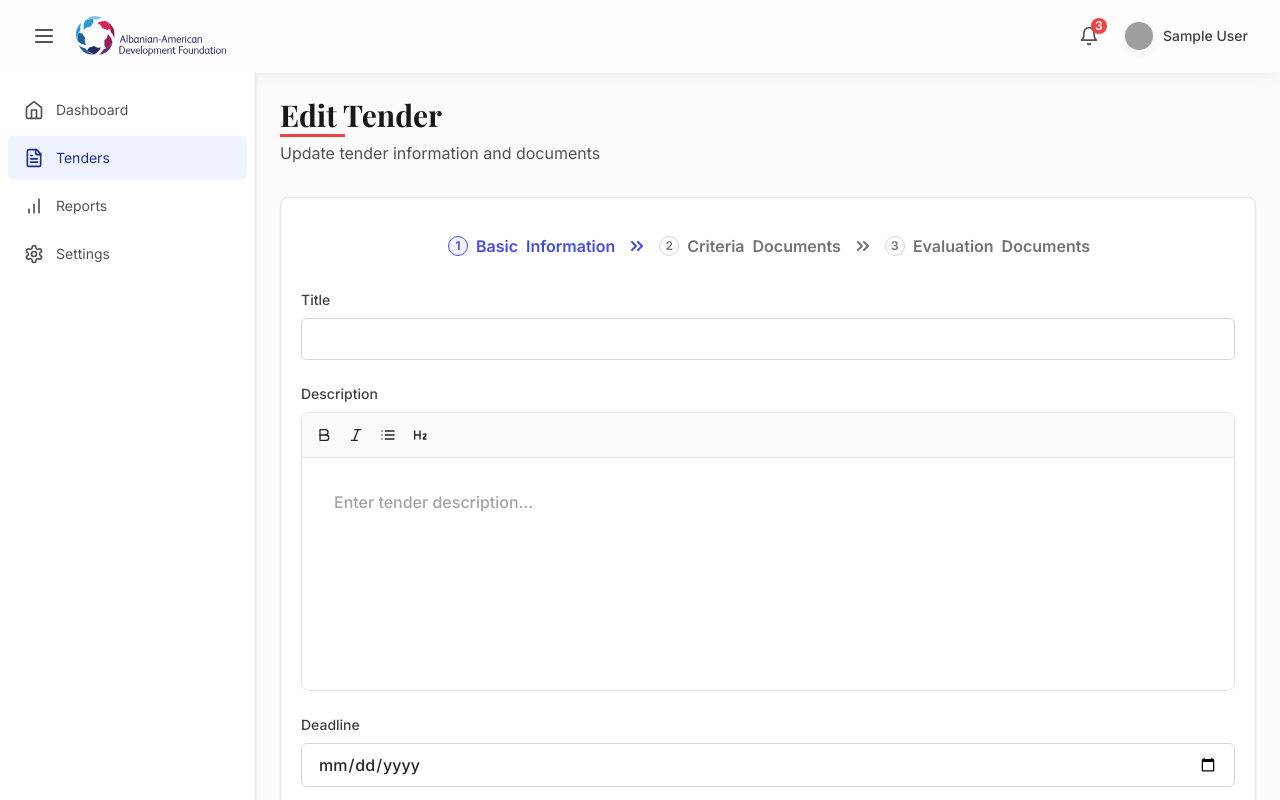
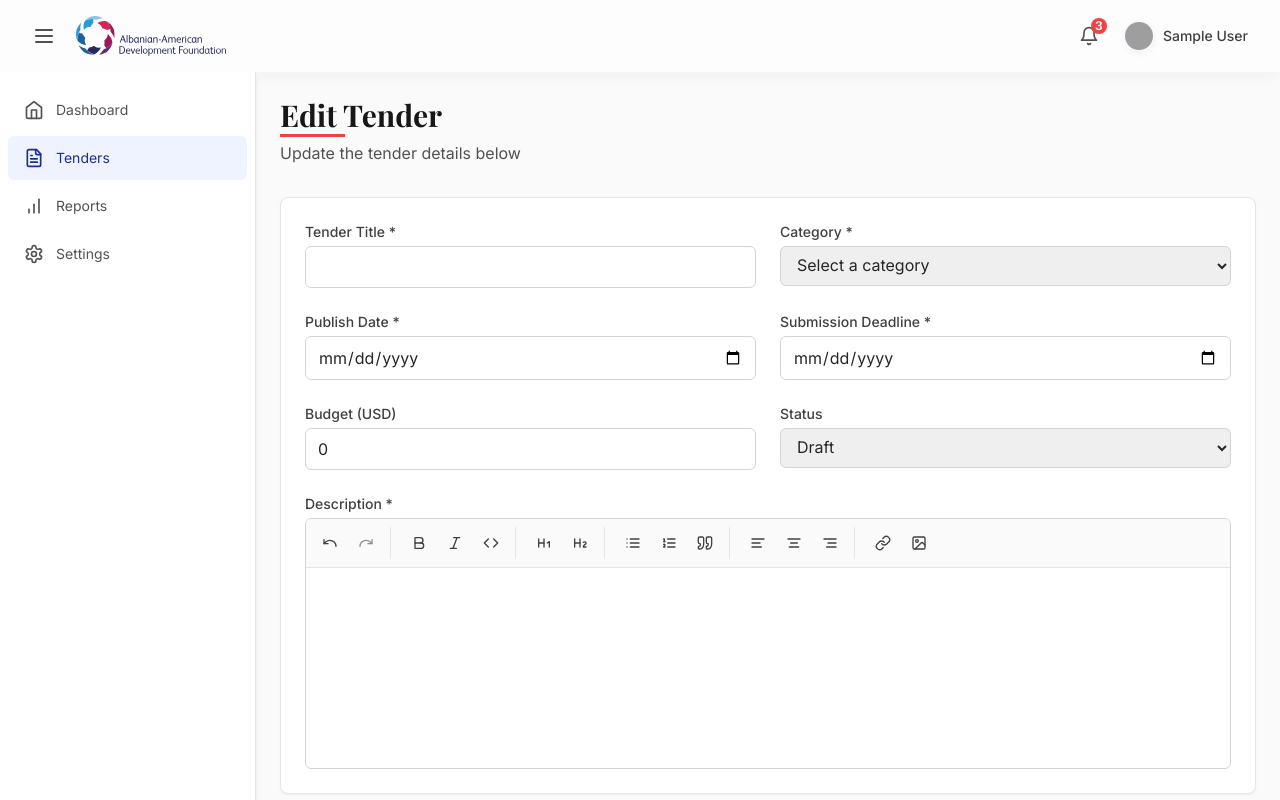
Before and after one commit to xCloud-al/tendex, a React (Vite) app in the folder frontend/: page /tenders/1/edit in a window 1280 px wide. Shown: the top 800 px of the page. Built offline with nearby package versions, Linux system fonts and the light colour scheme; sample sign-in values are in the browser's storage; grey boxes are pictures that could not be loaded.

Commit message:
fixed rich text editor on tender edit

```diff
--- a/frontend/src/components/RichTextEditor.tsx
+++ b/frontend/src/components/RichTextEditor.tsx
@@ -8,6 +8,7 @@ import {
   Image as ImageIcon, Heading1, Heading2, Quote,
   AlignLeft, AlignCenter, AlignRight, Code, Undo, Redo
 } from 'lucide-react';
+import { useEffect } from 'react';
 
 interface RichTextEditorProps {
   value: string;
@@ -251,60 +252,25 @@ const RichTextEditor: React.FC<RichTextEditorProps> = ({ value, onChange, placeh
       }),
       Placeholder.configure({
         placeholder,
-        emptyEditorClass: 'before:content-[attr(data-placeholder)] before:text-neutral-400 before:float-left before:pointer-events-none',
       }),
     ],
     content: value,
     onUpdate: ({ editor }) => {
       onChange(editor.getHTML());
     },
-    editorProps: {
-      attributes: {
-        class: 'prose prose-sm focus:outline-none max-w-none min-h-[200px] p-4 text-base font-medium',
-      },
-    },
   });
 
-  if (!editor) {
-    return null;
-  }
+  // Update editor content when value prop changes
+  useEffect(() => {
+    if (editor && value !== editor.getHTML()) {
+      editor.commands.setContent(value);
+    }
+  }, [value, editor]);
 
   return (
-    <div className="border border-neutral-200 rounded-lg overflow-hidden">
-      <div className="border-b border-neutral-200 bg-neutral-50 p-2 flex flex-wrap gap-1">
-        <button
-          onClick={() => editor.chain().focus().toggleBold().run()}
-          className={`p-1.5 rounded hover:bg-neutral-200 ${editor.isActive('bold') ? 'bg-neutral-200' : ''}`}
-          title="Bold"
-        >
-          <Bold className="h-4 w-4" />
-        </button>
-        <button
-          onClick={() => editor.chain().focus().toggleItalic().run()}
-          className={`p-1.5 rounded hover:bg-neutral-200 ${editor.isActive('italic') ? 'bg-neutral-200' : ''}`}
-          title="Italic"
-        >
-          <Italic className="h-4 w-4" />
-        </button>
-        <button
-          onClick={() => editor.chain().focus().toggleBulletList().run()}
-          className={`p-1.5 rounded hover:bg-neutral-200 ${editor.isActive('bulletList') ? 'bg-neutral-200' : ''}`}
-          title="Bullet List"
-        >
-          <List className="h-4 w-4" />
-        </button>
-        <button
-          onClick={() => editor.chain().focus().toggleHeading({ level: 2 }).run()}
-          className={`p-1.5 rounded hover:bg-neutral-200 ${editor.isActive('heading', { level: 2 }) ? 'bg-neutral-200' : ''}`}
-          title="Heading 2"
-        >
-          <Heading2 className="h-4 w-4" />
-        </button>
-      </div>
-      <EditorContent
-        editor={editor}
-        className="prose prose-sm max-w-none p-4 min-h-[200px] focus:outline-none"
-      />
+    <div className="border border-neutral-300 rounded-md overflow-hidden">
+      <MenuBar editor={editor} />
+      <EditorContent editor={editor} className="prose max-w-none p-4 min-h-[200px]" />
     </div>
   );
 };
--- a/frontend/src/pages/TenderEdit.tsx
+++ b/frontend/src/pages/TenderEdit.tsx
@@ -1,323 +1,223 @@
-import { useState, useEffect } from 'react';
-import { ArrowRight, ArrowLeft, Upload } from 'lucide-react';
-import { useNavigate, useParams } from 'react-router-dom';
+import React, { useState, useEffect } from 'react';
+import { useParams, useNavigate } from 'react-router-dom';
 import { mockTenders } from '../data/mockData';
 import RichTextEditor from '../components/RichTextEditor';
+import { ToastContext } from '../components/Layout';
+import { useContext } from 'react';
 
 interface TenderFormData {
-  basicInfo: {
   title: string;
   description: string;
+  publishDate: string;
   deadline: string;
-    budget: string;
-  };
-  criteria: {
-    documents: File[];
-  };
-  evaluation: {
-    documents: File[];
-  };
+  status: string;
+  budget: number;
+  category: string;
+  documents: any[];
 }
 
-interface TenderEditProps {
-  initialData?: {
-    id: string;
-    title: string;
-    description: string;
-    deadline: string;
-    budget: string;
-    status: string;
-  };
-}
-
-const TenderEdit: React.FC<TenderEditProps> = ({ initialData }) => {
+const TenderEdit: React.FC = () => {
+  const { id } = useParams<{ id: string }>();
   const navigate = useNavigate();
-  const { id } = useParams();
-  const [currentStep, setCurrentStep] = useState(1);
+  const { addToast } = useContext(ToastContext);
   const [formData, setFormData] = useState<TenderFormData>({
-    basicInfo: {
     title: '',
     description: '',
+    publishDate: '',
     deadline: '',
-      budget: '',
-    },
-    criteria: {
-      documents: [],
-    },
-    evaluation: {
-      documents: [],
-    },
+    status: '',
+    budget: 0,
+    category: '',
+    documents: []
   });
 
   useEffect(() => {
-    if (initialData) {
+    if (id) {
+      const tender = mockTenders.find(t => t.id === id);
+      if (tender) {
+        setFormData({
+          title: tender.title,
+          description: tender.description || '',
+          publishDate: tender.publishDate,
+          deadline: tender.deadline,
+          status: tender.status,
+          budget: tender.budget,
+          category: tender.category,
+          documents: tender.documents || []
+        });
+      }
+    }
+  }, [id]);
+
+  const handleDescriptionChange = (content: string) => {
     setFormData(prev => ({
       ...prev,
-        basicInfo: {
-          title: initialData.title,
-          description: initialData.description,
-          deadline: initialData.deadline,
-          budget: initialData.budget,
-        }
+      description: content
     }));
-    } else if (id) {
-      // If no initialData provided but we have an ID, fetch from mock data
-      const tender = mockTenders.find(t => t.id === id);
-      if (tender) {
-        setFormData(prev => ({
-          ...prev,
-          basicInfo: {
-            title: tender.title,
-            description: tender.description,
-            deadline: tender.deadline,
-            budget: tender.budget || '',
-          }
-        }));
-      }
-    }
-  }, [initialData, id]);
-
-  const handleBasicInfoChange = (e: React.ChangeEvent<HTMLInputElement | HTMLTextAreaElement>) => {
-    setFormData({
-      ...formData,
-      basicInfo: {
-        ...formData.basicInfo,
-        [e.target.name]: e.target.value,
-      },
-    });
-  };
-
-  const handleDescriptionChange = (value: string) => {
-    setFormData({
-      ...formData,
-      basicInfo: {
-        ...formData.basicInfo,
-        description: value,
-      },
-    });
-  };
-
-  const handleFileUpload = (e: React.ChangeEvent<HTMLInputElement>, type: 'criteria' | 'evaluation') => {
-    if (e.target.files) {
-      const files = Array.from(e.target.files);
-      setFormData({
-        ...formData,
-        [type]: {
-          documents: [...formData[type].documents, ...files],
-        },
-      });
-    }
-  };
-
-  const nextStep = () => {
-    setCurrentStep(currentStep + 1);
-  };
-
-  const prevStep = () => {
-    setCurrentStep(currentStep - 1);
   };
 
   const handleSubmit = (e: React.FormEvent) => {
     e.preventDefault();
+
+    // Validate form
+    if (!formData.title || !formData.description || !formData.publishDate || !formData.deadline) {
+      addToast('Please fill in all required fields', 'error');
+      return;
+    }
+
+    // Validate dates
+    const publishDate = new Date(formData.publishDate);
+    const deadline = new Date(formData.deadline);
+    const now = new Date();
+
+    if (publishDate < now) {
+      addToast('Publish date cannot be in the past', 'error');
+      return;
+    }
+
+    if (deadline <= publishDate) {
+      addToast('Deadline must be after publish date', 'error');
+      return;
+    }
+
     // TODO: Implement form submission
-    console.log('Updated tender data:', formData);
+    console.log('Form submitted:', formData);
+    addToast('Tender updated successfully!', 'success');
     navigate(`/tenders/${id}`);
   };
 
   return (
     <div className="animate-fade-in">
-      <div className="mb-8 flex flex-col sm:flex-row sm:items-center sm:justify-between">
+      <div className="mb-8">
+        <h1 className="text-3xl font-bold heading-underline mb-2">Edit Tender</h1>
+        <p className="text-neutral-600">Update the tender details below</p>
+      </div>
+
+      <form onSubmit={handleSubmit} className="space-y-6">
+        <div className="bg-white rounded-lg shadow-sm border border-neutral-200 p-6">
+          <div className="grid grid-cols-1 md:grid-cols-2 gap-6">
             <div>
-          <h1 className="text-3xl font-bold heading-underline mb-2">Edit Tender</h1>
-          <p className="text-neutral-600">Update tender information and documents</p>
+              <label htmlFor="title" className="block text-sm font-medium text-neutral-700 mb-1">
+                Tender Title *
+              </label>
+              <input
+                type="text"
+                id="title"
+                value={formData.title}
+                onChange={(e) => setFormData(prev => ({ ...prev, title: e.target.value }))}
+                className="w-full px-3 py-2 border border-neutral-300 rounded-md focus:outline-none focus:ring-2 focus:ring-primary-500 focus:border-transparent"
+                required
+              />
             </div>
+
+            <div>
+              <label htmlFor="category" className="block text-sm font-medium text-neutral-700 mb-1">
+                Category *
+              </label>
+              <select
+                id="category"
+                value={formData.category}
+                onChange={(e) => setFormData(prev => ({ ...prev, category: e.target.value }))}
+                className="w-full px-3 py-2 border border-neutral-300 rounded-md focus:outline-none focus:ring-2 focus:ring-primary-500 focus:border-transparent"
+                required
+              >
+                <option value="">Select a category</option>
+                <option value="education">Education</option>
+                <option value="healthcare">Healthcare</option>
+                <option value="infrastructure">Infrastructure</option>
+                <option value="technology">Technology</option>
+              </select>
             </div>
-      <div className="bg-white rounded-lg shadow-sm border border-neutral-200 p-5 mb-8">
-        <div className="mb-4">
-          <div className="flex justify-center">
-            <ol className="flex items-center w-full max-w-2xl p-3 space-x-2 text-sm font-semibold text-center text-neutral-500 bg-white rounded-lg sm:text-base sm:p-4 sm:space-x-4 rtl:space-x-reverse">
-              <li className={`flex items-center ${currentStep >= 1 ? 'text-primary-600' : 'text-neutral-500'}`}>
-                <span className={`flex items-center justify-center w-5 h-5 me-2 text-xs font-semibold border rounded-full shrink-0 ${currentStep === 1 ? 'border-primary-600 bg-primary-50' : 'border-neutral-300'}`}>
-                  1
-                </span>
-                Basic <span className="hidden sm:inline-flex sm:ms-2">Information</span>
-                <svg className="w-3 h-3 ms-2 sm:ms-4 rtl:rotate-180" aria-hidden="true" xmlns="http://www.w3.org/2000/svg" fill="none" viewBox="0 0 12 10">
-                  <path stroke="currentColor" strokeLinecap="round" strokeLinejoin="round" strokeWidth="2" d="m7 9 4-4-4-4M1 9l4-4-4-4"/>
-                </svg>
-              </li>
-              <li className={`flex items-center ${currentStep >= 2 ? 'text-primary-600' : 'text-neutral-500'}`}>
-                <span className={`flex items-center justify-center w-5 h-5 me-2 text-xs font-semibold border rounded-full shrink-0 ${currentStep === 2 ? 'border-primary-600 bg-primary-50' : 'border-neutral-300'}`}>
-                  2
-                </span>
-                Criteria <span className="hidden sm:inline-flex sm:ms-2">Documents</span>
-                <svg className="w-3 h-3 ms-2 sm:ms-4 rtl:rotate-180" aria-hidden="true" xmlns="http://www.w3.org/2000/svg" fill="none" viewBox="0 0 12 10">
-                  <path stroke="currentColor" strokeLinecap="round" strokeLinejoin="round" strokeWidth="2" d="m7 9 4-4-4-4M1 9l4-4-4-4"/>
-                </svg>
-              </li>
-              <li className={`flex items-center ${currentStep >= 3 ? 'text-primary-600' : 'text-neutral-500'}`}>
-                <span className={`flex items-center justify-center w-5 h-5 me-2 text-xs font-semibold border rounded-full shrink-0 ${currentStep === 3 ? 'border-primary-600 bg-primary-50' : 'border-neutral-300'}`}>
-                  3
-                </span>
-                Evaluation <span className="hidden sm:inline-flex sm:ms-2">Documents</span>
-              </li>
-            </ol>
+
+            <div>
+              <label htmlFor="publishDate" className="block text-sm font-medium text-neutral-700 mb-1">
+                Publish Date *
+              </label>
+              <input
+                type="date"
+                id="publishDate"
+                value={formData.publishDate}
+                onChange={(e) => setFormData(prev => ({ ...prev, publishDate: e.target.value }))}
+                className="w-full px-3 py-2 border border-neutral-300 rounded-md focus:outline-none focus:ring-2 focus:ring-primary-500 focus:border-transparent"
+                required
+              />
+            </div>
+
+            <div>
+              <label htmlFor="deadline" className="block text-sm font-medium text-neutral-700 mb-1">
+                Submission Deadline *
+              </label>
+              <input
+                type="date"
+                id="deadline"
+                value={formData.deadline}
+                onChange={(e) => setFormData(prev => ({ ...prev, deadline: e.target.value }))}
+                className="w-full px-3 py-2 border border-neutral-300 rounded-md focus:outline-none focus:ring-2 focus:ring-primary-500 focus:border-transparent"
+                required
+              />
+            </div>
+
+            <div>
+              <label htmlFor="budget" className="block text-sm font-medium text-neutral-700 mb-1">
+                Budget (USD)
+              </label>
+              <input
+                type="number"
+                id="budget"
+                value={formData.budget}
+                onChange={(e) => setFormData(prev => ({ ...prev, budget: Number(e.target.value) }))}
+                className="w-full px-3 py-2 border border-neutral-300 rounded-md focus:outline-none focus:ring-2 focus:ring-primary-500 focus:border-transparent"
+                min="0"
+                step="1000"
+              />
+            </div>
+
+            <div>
+              <label htmlFor="status" className="block text-sm font-medium text-neutral-700 mb-1">
+                Status
+              </label>
+              <select
+                id="status"
+                value={formData.status}
+                onChange={(e) => setFormData(prev => ({ ...prev, status: e.target.value }))}
+                className="w-full px-3 py-2 border border-neutral-300 rounded-md focus:outline-none focus:ring-2 focus:ring-primary-500 focus:border-transparent"
+              >
+                <option value="draft">Draft</option>
+                <option value="active">Active</option>
+                <option value="evaluation">In Evaluation</option>
+                <option value="completed">Completed</option>
+              </select>
             </div>
           </div>
 
-        <form onSubmit={handleSubmit} className="space-y-8">
-          {currentStep === 1 && (
-            <div className="space-y-6">
-              <div className="space-y-6">
-                <div>
-                  <label className="block text-sm font-medium text-neutral-700 mb-2">Title</label>
-                  <input
-                    type="text"
-                    name="title"
-                    value={formData.basicInfo.title}
-                    onChange={handleBasicInfoChange}
-                    className="w-full px-4 py-2 text-base font-medium border border-neutral-300 rounded-md focus:ring-2 focus:ring-primary-500 focus:border-primary-500 transition-colors"
-                    required
-                  />
-                </div>
-                <div>
-                  <label className="block text-sm font-medium text-neutral-700 mb-2">Description</label>
+          <div className="mt-6">
+            <label htmlFor="description" className="block text-sm font-medium text-neutral-700 mb-1">
+              Description *
+            </label>
             <RichTextEditor
-                    value={formData.basicInfo.description}
+              value={formData.description}
               onChange={handleDescriptionChange}
               placeholder="Enter tender description..."
             />
           </div>
-                <div>
-                  <label className="block text-sm font-medium text-neutral-700 mb-2">Deadline</label>
-                  <input
-                    type="date"
-                    name="deadline"
-                    value={formData.basicInfo.deadline}
-                    onChange={handleBasicInfoChange}
-                    className="w-full px-4 py-2 text-base font-medium border border-neutral-300 rounded-md focus:ring-2 focus:ring-primary-500 focus:border-primary-500 transition-colors"
-                    required
-                  />
         </div>
-                <div>
-                  <label className="block text-sm font-medium text-neutral-700 mb-2">Budget</label>
-                  <input
-                    type="text"
-                    name="budget"
-                    value={formData.basicInfo.budget}
-                    onChange={handleBasicInfoChange}
-                    className="w-full px-4 py-2 text-base font-medium border border-neutral-300 rounded-md focus:ring-2 focus:ring-primary-500 focus:border-primary-500 transition-colors"
-                    required
-                  />
-                </div>
-              </div>
-            </div>
-          )}
 
-          {currentStep === 2 && (
-            <div className="space-y-6">
-              <div className="border-2 border-dashed border-neutral-300 rounded-lg p-8 hover:border-primary-500 transition-colors">
-                <div className="text-center">
-                  <Upload className="mx-auto h-12 w-12 text-neutral-400" />
-                  <div className="mt-6">
-                    <label className="cursor-pointer inline-flex items-center px-4 py-2 bg-primary-50 text-primary-700 rounded-md border border-primary-200 hover:bg-primary-100 transition-colors">
-                      Upload Documents
-                      <input
-                        type="file"
-                        multiple
-                        className="hidden"
-                        onChange={(e) => handleFileUpload(e, 'criteria')}
-                      />
-                    </label>
-                  </div>
-                  <p className="mt-4 text-sm text-neutral-500">
-                    Upload criteria documents (PDF, DOC, DOCX)
-                  </p>
-                </div>
-              </div>
-              {formData.criteria.documents.length > 0 && (
-                <div className="mt-6">
-                  <h4 className="text-sm font-medium text-neutral-900 mb-4">Uploaded Files:</h4>
-                  <ul className="space-y-3">
-                    {formData.criteria.documents.map((file, index) => (
-                      <li key={index} className="flex items-center text-sm text-neutral-600 bg-neutral-50 px-4 py-2 rounded-md">
-                        {file.name}
-                      </li>
-                    ))}
-                  </ul>
-                </div>
-              )}
-            </div>
-          )}
-
-          {currentStep === 3 && (
-            <div className="space-y-6">
-              <div className="border-2 border-dashed border-neutral-300 rounded-lg p-8 hover:border-primary-500 transition-colors">
-                <div className="text-center">
-                  <Upload className="mx-auto h-12 w-12 text-neutral-400" />
-                  <div className="mt-6">
-                    <label className="cursor-pointer inline-flex items-center px-4 py-2 bg-primary-50 text-primary-700 rounded-md border border-primary-200 hover:bg-primary-100 transition-colors">
-                      Upload Documents
-                      <input
-                        type="file"
-                        multiple
-                        className="hidden"
-                        onChange={(e) => handleFileUpload(e, 'evaluation')}
-                      />
-                    </label>
-                  </div>
-                  <p className="mt-4 text-sm text-neutral-500">
-                    Upload evaluation documents (PDF, DOC, DOCX)
-                  </p>
-                </div>
-              </div>
-              {formData.evaluation.documents.length > 0 && (
-                <div className="mt-6">
-                  <h4 className="text-sm font-medium text-neutral-900 mb-4">Uploaded Files:</h4>
-                  <ul className="space-y-3">
-                    {formData.evaluation.documents.map((file, index) => (
-                      <li key={index} className="flex items-center text-sm text-neutral-600 bg-neutral-50 px-4 py-2 rounded-md">
-                        {file.name}
-                      </li>
-                    ))}
-                  </ul>
-                </div>
-              )}
-            </div>
-          )}
-
-          <div className="mt-10 flex justify-between">
-            {currentStep > 1 ? (
+        <div className="flex justify-end space-x-3">
           <button
             type="button"
-                onClick={prevStep}
-                className="inline-flex items-center px-4 py-2 bg-white text-neutral-700 rounded-md border border-neutral-300 hover:bg-neutral-50 transition-colors"
+            onClick={() => navigate(`/tenders/${id}`)}
+            className="px-4 py-2 border border-neutral-300 text-neutral-700 font-medium rounded-md hover:bg-neutral-50"
           >
-                <ArrowLeft className="w-5 h-5 mr-2" />
-                Previous
+            Cancel
           </button>
-            ) : (
-              <div></div>
-            )}
-            {currentStep < 3 ? (
-              <button
-                type="button"
-                onClick={nextStep}
-                className="inline-flex items-center px-4 py-2 bg-primary-50 text-primary-700 rounded-md border border-primary-200 hover:bg-primary-100 transition-colors"
-              >
-                Next
-                <ArrowRight className="w-5 h-5 ml-2" />
-              </button>
-            ) : (
           <button
             type="submit"
-                className="inline-flex items-center px-4 py-2 bg-primary-50 text-primary-700 rounded-md border border-primary-200 hover:bg-primary-100 transition-colors"
+            className="px-4 py-2 bg-primary-600 text-white font-medium rounded-md hover:bg-primary-700"
           >
             Update Tender
           </button>
-            )}
         </div>
       </form>
-      </div>
     </div>
   );
 };
```
Lines whose indentation alone changed are shown as unchanged.
